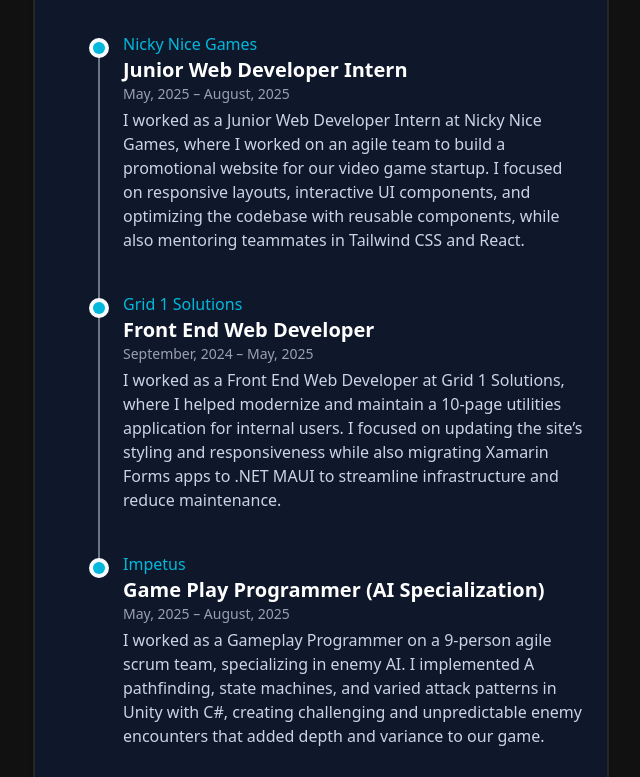
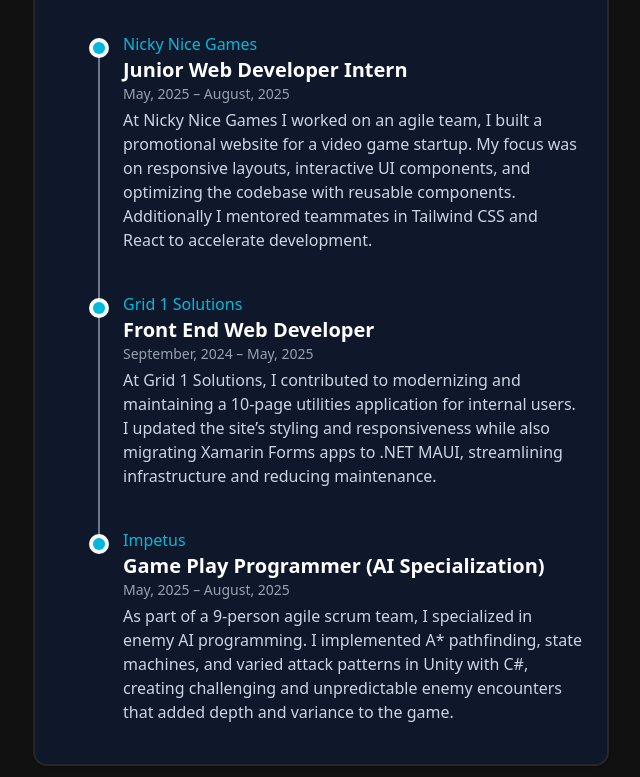
Before and after one commit to AazeemVS/Portfolio-Site, a React (Vite) app: page /AboutMe in a window 1280 px wide. Shown: the part 1698-2475 px from the top of the page, without its empty margins (319-959 px from the left). Built offline with nearby package versions, Linux system fonts and the light colour scheme.

Commit message:
Updated experience section

```diff
--- a/src/components/ui/experience.tsx
+++ b/src/components/ui/experience.tsx
@@ -49,12 +49,11 @@ const Experience = () => (
           <div className="text-slate-300 text-sm sm:text-base timeline-content">
             <p>
               {" "}
-              I worked as a Junior Web Developer Intern at Nicky Nice Games,
-              where I worked on an agile team to build a promotional website for
-              our video game startup. I focused on responsive layouts,
-              interactive UI components, and optimizing the codebase with
-              reusable components, while also mentoring teammates in Tailwind
-              CSS and React.
+              At Nicky Nice Games I worked on an agile team, I built a
+              promotional website for a video game startup. My focus was on
+              responsive layouts, interactive UI components, and optimizing the
+              codebase with reusable components. Additionally I mentored
+              teammates in Tailwind CSS and React to accelerate development.
             </p>
           </div>
         </div>
@@ -95,11 +94,11 @@ const Experience = () => (
             </div>
           </div>
           <div className="text-slate-300 text-sm sm:text-base timeline-content">
-            I worked as a Front End Web Developer at Grid 1 Solutions, where I
-            helped modernize and maintain a 10-page utilities application for
-            internal users. I focused on updating the site’s styling and
-            responsiveness while also migrating Xamarin Forms apps to .NET MAUI
-            to streamline infrastructure and reduce maintenance.{" "}
+            At Grid 1 Solutions, I contributed to modernizing and maintaining a
+            10-page utilities application for internal users. I updated the
+            site’s styling and responsiveness while also migrating Xamarin Forms
+            apps to .NET MAUI, streamlining infrastructure and reducing
+            maintenance.
           </div>
         </div>
 
@@ -126,11 +125,11 @@ const Experience = () => (
             </div>
           </div>
           <div className="text-slate-300 text-sm sm:text-base timeline-content">
-            I worked as a Gameplay Programmer on a 9-person agile scrum team,
-            specializing in enemy AI. I implemented A pathfinding, state
-            machines, and varied attack patterns in Unity with C#, creating
-            challenging and unpredictable enemy encounters that added depth and
-            variance to our game.
+            As part of a 9-person agile scrum team, I specialized in enemy AI
+            programming. I implemented A* pathfinding, state machines, and
+            varied attack patterns in Unity with C#, creating challenging and
+            unpredictable enemy encounters that added depth and variance to the
+            game.
           </div>
         </div>
       </div>
```
